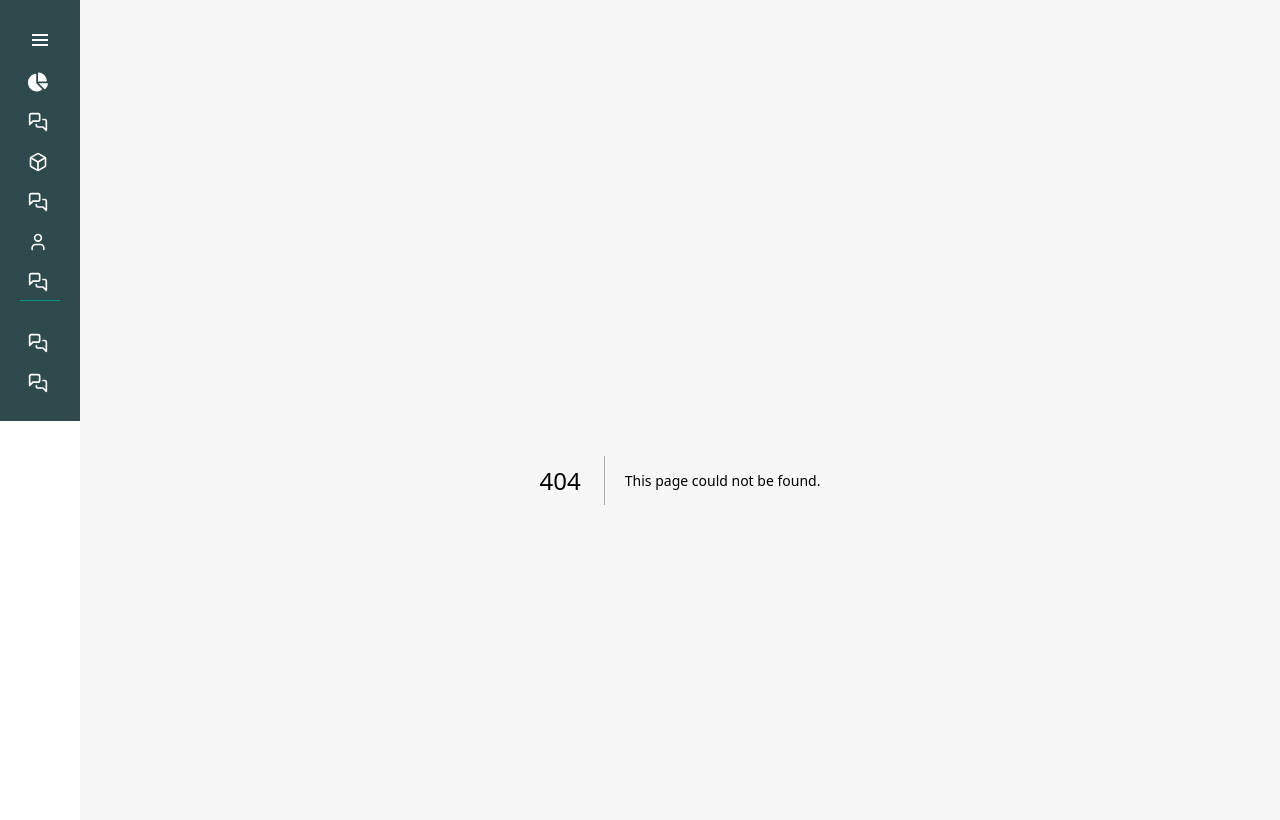
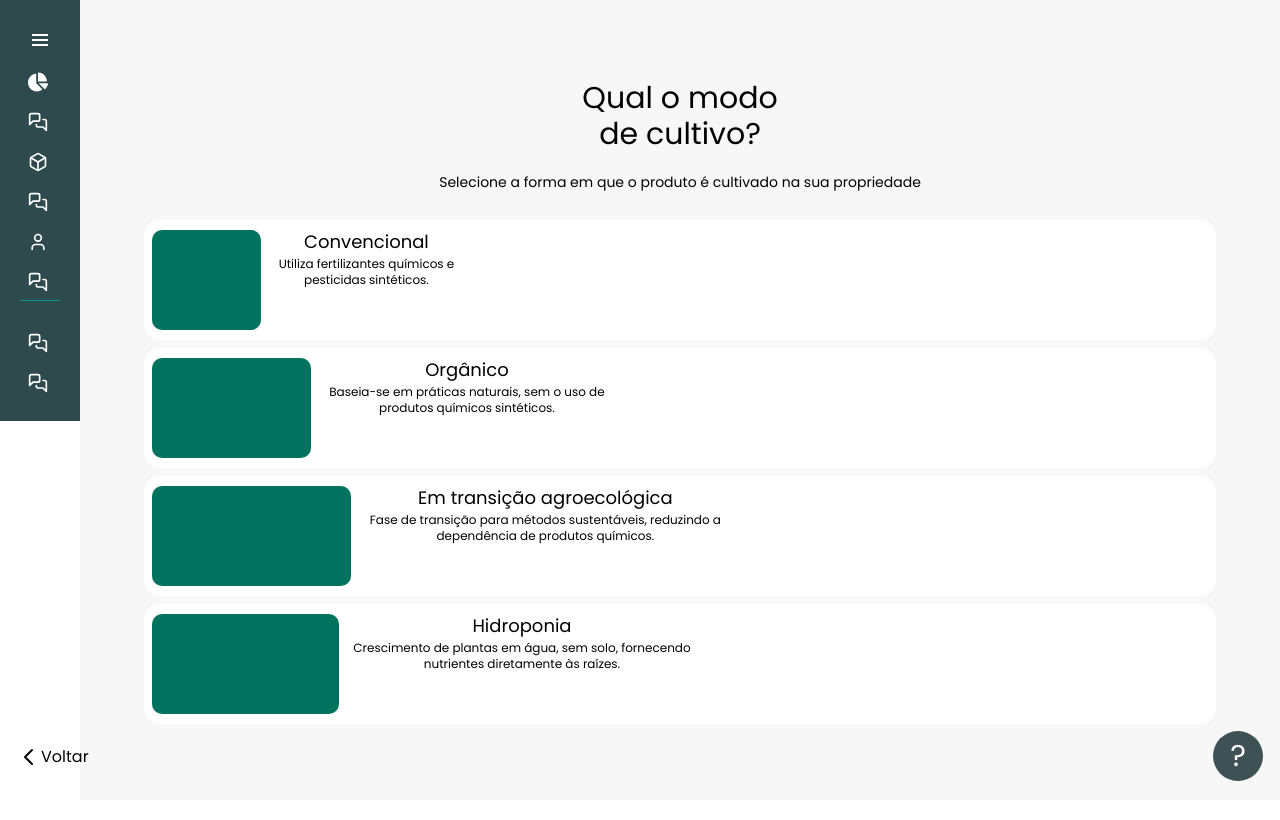
Before and after one commit to mb4ndeira/ecoo-apps, a Next.js app: page /produtor/venderproduto/escolhervariedade/mododecultivo in a window 1280 px wide. Before the commit this address had no page. Shown: the top 820 px of the page. Built offline with nearby package versions, Linux system fonts and the light colour scheme.

Commit message:
feat: add pages to specify products

```diff
--- /dev/null
+++ b/src/app/produtor/venderproduto/escolhervariedade/formadecomercializacao/page.tsx
@@ -0,0 +1,64 @@
+import Footer from "@/components/Footer";
+
+export default function Home() {
+  return (
+    <div className="flex flex-col bg-background">
+      <span className="text-center text-3xl">
+        Qual a forma de <br />
+        comercialização?
+      </span>
+      <span className="mt-5 text-center text-sm">
+        Selecione a forma em que o produto será comercializado
+      </span>
+      <div className="mt-5 w-full max-h-[550px] overflow-y-scroll ">
+        <button className="min-h-[7.5rem] h-fit w-full bg-white rounded-2xl mx-auto flex flex-col mt-2">
+          <div className="flex h-full">
+            <div className="bg-rain-forest w-4/12  mr-auto ml-2 mt-[10px] mb-[10px] rounded-[10px] flex-shrink-0"></div>
+            <div className="flex flex-col p-2 min-h-[7.5rem] ">
+              <span className="text-lg">No gelo</span>
+              <span className="text-xs">
+                Mantidos em condições refrigeradas com gelo para conservação
+                temporária.
+              </span>
+            </div>
+          </div>
+        </button>
+        <button className="min-h-[7.5rem] h-fit w-full bg-white rounded-2xl mx-auto flex flex-col mt-2">
+          <div className="flex h-full">
+            <div className="bg-rain-forest w-4/12  mr-auto ml-2 mt-[10px] mb-[10px] rounded-[10px] flex-shrink-0"></div>
+            <div className="flex flex-col p-2 min-h-[7.5rem] ">
+              <span className="text-lg">Congelado</span>
+              <span className="text-xs">
+                Armazenados em temperaturas abaixo de -18ºC para manter a
+                frescura.
+              </span>
+            </div>
+          </div>
+        </button>
+        <button className="min-h-[7.5rem] h-fit w-full bg-white rounded-2xl mx-auto flex flex-col mt-2">
+          <div className="flex h-full">
+            <div className="bg-rain-forest w-4/12  mr-auto ml-2 mt-[10px] mb-[10px] rounded-[10px] flex-shrink-0"></div>
+            <div className="flex flex-col p-2 min-h-[7.5rem] ">
+              <span className="text-lg">Salgado</span>
+              <span className="text-xs">
+                Conservados em sal para desidratação e preservação.
+              </span>
+            </div>
+          </div>
+        </button>
+        <button className="min-h-[7.5rem] h-fit w-full bg-white rounded-2xl mx-auto flex flex-col mt-2">
+          <div className="flex h-full">
+            <div className="bg-rain-forest w-4/12  mr-auto ml-2 mt-[10px] mb-[10px] rounded-[10px] flex-shrink-0"></div>
+            <div className="flex flex-col p-2 min-h-[7.5rem] ">
+              <span className="text-lg">Defumado</span>
+              <span className="text-xs">
+                Submetidos a fumaça para sabor e conservação.
+              </span>
+            </div>
+          </div>
+        </button>
+      </div>
+      <Footer backButton={true} />
+    </div>
+  );
+}
--- /dev/null
+++ b/src/app/produtor/venderproduto/escolhervariedade/mododecultivo/page.tsx
@@ -0,0 +1,65 @@
+import Footer from "@/components/Footer";
+
+export default function Home() {
+  return (
+    <div className="flex flex-col bg-background">
+      <span className="text-center text-3xl">
+        Qual o modo <br />
+        de cultivo?
+      </span>
+      <span className="mt-5 text-center text-sm">
+        Selecione a forma em que o produto é cultivado na sua propriedade
+      </span>
+      <div className="mt-5 w-full max-h-[550px] overflow-y-scroll ">
+        <button className="min-h-[7.5rem] h-fit w-full bg-white rounded-2xl mx-auto flex flex-col mt-2">
+          <div className="flex h-full">
+            <div className="bg-rain-forest w-4/12  mr-auto ml-2 mt-[10px] mb-[10px] rounded-[10px] flex-shrink-0"></div>
+            <div className="flex flex-col p-2 min-h-[7.5rem] ">
+              <span className="text-lg">Convencional</span>
+              <span className="text-xs">
+                Utiliza fertilizantes químicos e pesticidas sintéticos.
+              </span>
+            </div>
+          </div>
+        </button>
+        <button className="min-h-[7.5rem] h-fit w-full bg-white rounded-2xl mx-auto flex flex-col mt-2">
+          <div className="flex h-full">
+            <div className="bg-rain-forest w-4/12  mr-auto ml-2 mt-[10px] mb-[10px] rounded-[10px] flex-shrink-0"></div>
+            <div className="flex flex-col p-2 min-h-[7.5rem] ">
+              <span className="text-lg">Orgânico</span>
+              <span className="text-xs">
+                Baseia-se em práticas naturais, sem o uso de produtos químicos
+                sintéticos.
+              </span>
+            </div>
+          </div>
+        </button>
+        <button className="min-h-[7.5rem] h-fit w-full bg-white rounded-2xl mx-auto flex flex-col mt-2">
+          <div className="flex h-full">
+            <div className="bg-rain-forest w-4/12  mr-auto ml-2 mt-[10px] mb-[10px] rounded-[10px] flex-shrink-0"></div>
+            <div className="flex flex-col p-2 min-h-[7.5rem] ">
+              <span className="text-lg">Em transição agroecológica</span>
+              <span className="text-xs">
+                Fase de transição para métodos sustentáveis, reduzindo a
+                dependência de produtos químicos.
+              </span>
+            </div>
+          </div>
+        </button>
+        <button className="min-h-[7.5rem] h-fit w-full bg-white rounded-2xl mx-auto flex flex-col mt-2">
+          <div className="flex h-full">
+            <div className="bg-rain-forest w-4/12  mr-auto ml-2 mt-[10px] mb-[10px] rounded-[10px] flex-shrink-0"></div>
+            <div className="flex flex-col p-2 min-h-[7.5rem] ">
+              <span className="text-lg">Hidroponia</span>
+              <span className="text-xs">
+                Crescimento de plantas em água, sem solo, fornecendo nutrientes
+                diretamente às raízes.
+              </span>
+            </div>
+          </div>
+        </button>
+      </div>
+      <Footer backButton={true} />
+    </div>
+  );
+}
```
